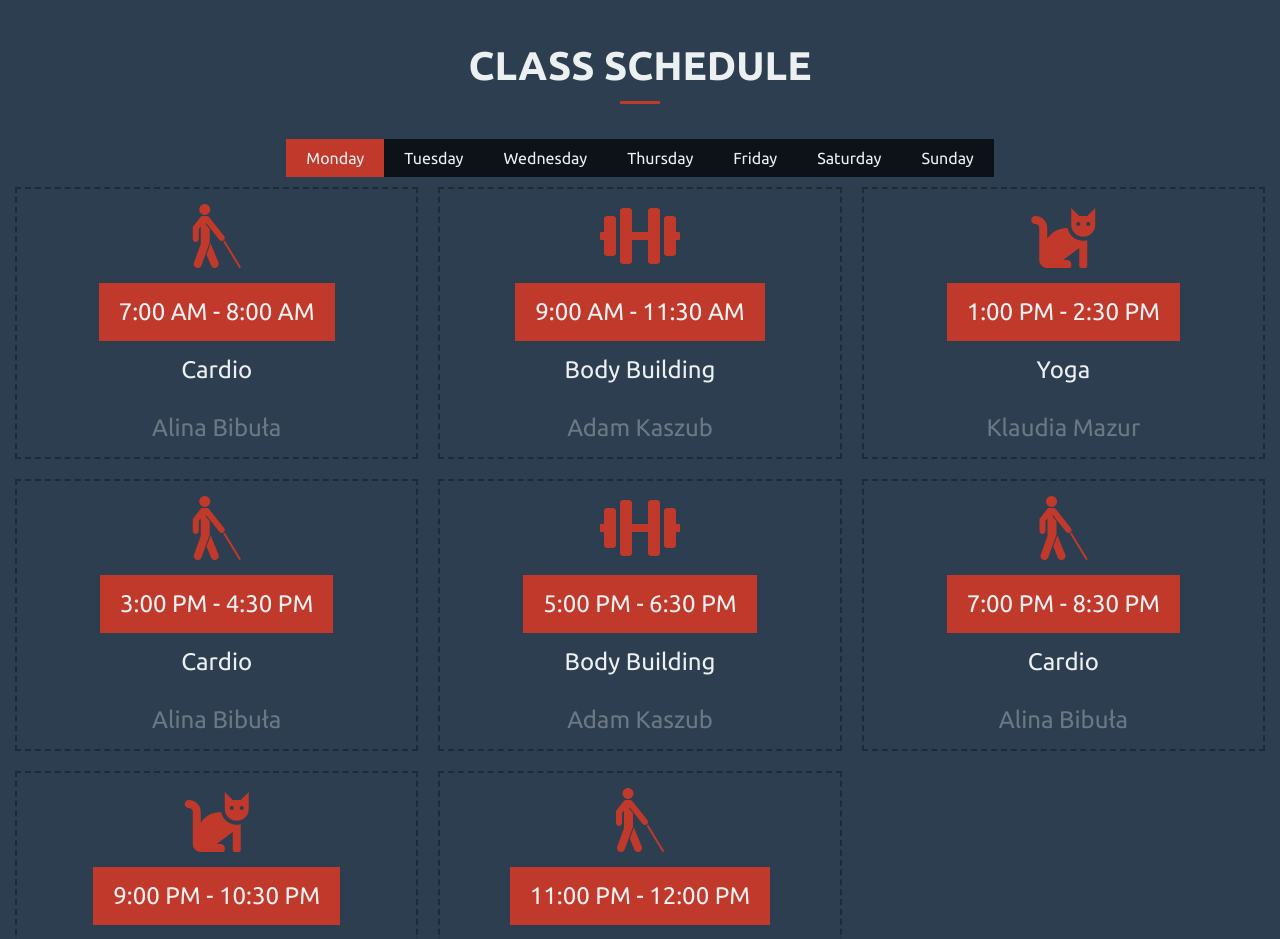
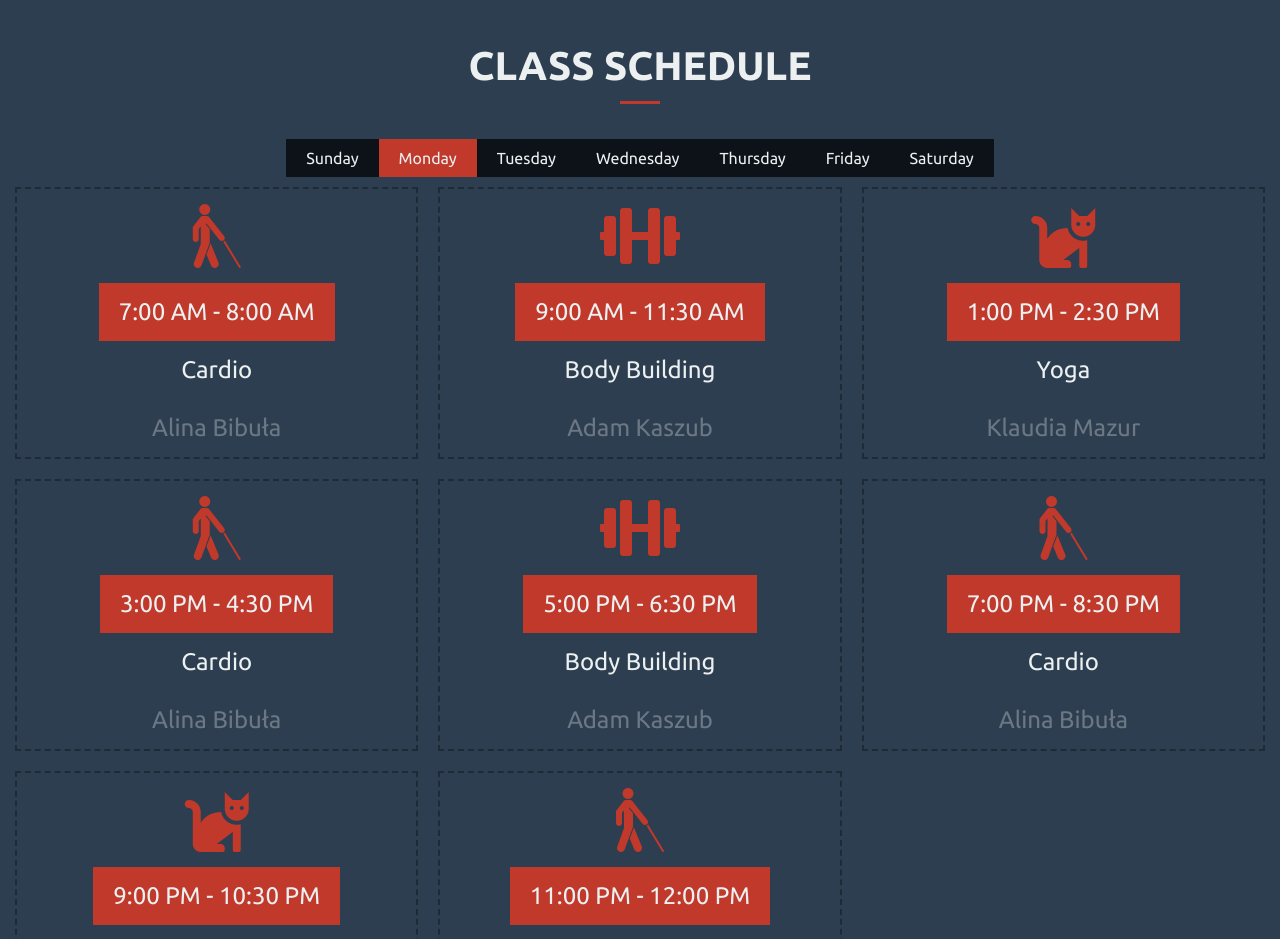
Before and after one commit to LexAeterna12321/GymSite, a plain HTML site: page index.html in a window 1280 px wide. Shown: the part 2037-2976 px from the top of the page. Drawn offline with Linux system fonts and the light colour scheme.

Commit message:
active day schedule funcionality

```diff
--- a/index.html
+++ b/index.html
@@ -146,15 +146,13 @@
       <section class="schedule">
         <h1 class="schedule__h1">CLASS SCHEDULE</h1>
         <ul class="schedule__weekDays">
-          <li class="schedule__weekDays__day schedule__weekDays__day--active">
-            Monday
-          </li>
+          <li class="schedule__weekDays__day">Sunday</li>
+          <li class="schedule__weekDays__day">Monday</li>
           <li class="schedule__weekDays__day">Tuesday</li>
           <li class="schedule__weekDays__day">Wednesday</li>
           <li class="schedule__weekDays__day">Thursday</li>
           <li class="schedule__weekDays__day">Friday</li>
           <li class="schedule__weekDays__day">Saturday</li>
-          <li class="schedule__weekDays__day">Sunday</li>
         </ul>
         <div class="schedule__wrapper">
           <div class="schedule__wrapper__block">
--- a/js/main.js
+++ b/js/main.js
@@ -18,13 +18,13 @@ document
 // schedule functionality
 const weekDays = document.querySelectorAll(".schedule__weekDays__day");
 const days = [
+  "Sunday",
   "Monday",
   "Tuesday",
   "Wednesday",
   "Thursday",
   "Friday",
-  "Saturday",
-  "Sunday"
+  "Saturday"
 ];
 const weekDaysHandler = () => {
   window.innerWidth <= 700
@@ -37,6 +37,10 @@ weekDaysHandler();
 // classes animation functionality
 const classBlocks = document.querySelectorAll(".schedule__wrapper__block");
 const classDays = document.querySelectorAll(".schedule__weekDays__day");
+// sets active class on current day
+let nowActive = new Date().getDay();
+classDays[nowActive].classList.add("schedule__weekDays__day--active");
+//
 classDays.forEach(day => {
   day.addEventListener("click", e => {
     classDays.forEach(day =>
```
